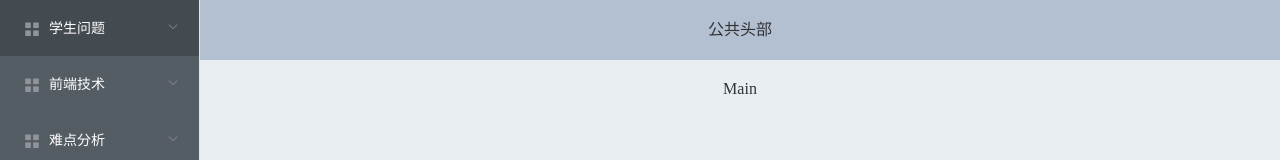
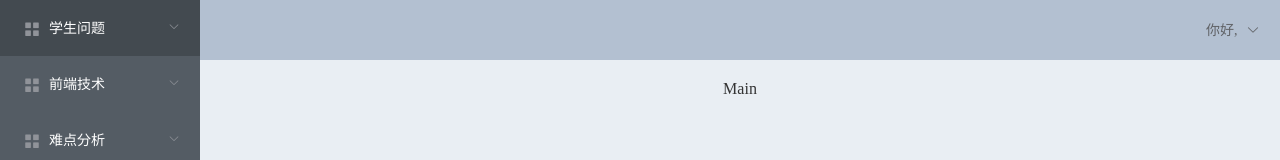
Before and after one commit to guopengfei116/store-backstage-guang14, a Vue app: page /#/ in a window 1280 px wide. Shown: the top 160 px of the page. Built offline with nearby package versions, Linux system fonts and the light colour scheme.

Commit message:
实现页面公共头部组件, 导航样式微调

```diff
--- a/src/component/admin/Admin.vue
+++ b/src/component/admin/Admin.vue
@@ -58,7 +58,7 @@
         .el-header {
             background-color: #B3C0D1;
             color: #333;
-            text-align: center;
+            text-align: right;
             line-height: 60px;
         }
 
--- a/src/component/admin/frame/Aside.vue
+++ b/src/component/admin/frame/Aside.vue
@@ -3,8 +3,6 @@
         <el-menu
             default-active="2"
             class="el-menu-vertical-demo"
-            @open="handleOpen"
-            @close="handleClose"
             background-color="#545c64"
             text-color="#fff"
             active-text-color="#ffd04b">
@@ -37,35 +35,35 @@
                         [
                             { title: '内容管理', path: '/' },
                             { title: '类别管理', path: '/' },
-                            { title: '评论管理', path: '/'  }
+                            { title: '评论管理', path: '/' }
                         ]
                     },
                     { title: '前端技术', children:
                         [
                             { title: '内容管理', path: '/' },
                             { title: '类别管理', path: '/' },
-                            { title: '评论管理', path: '/'  }
+                            { title: '评论管理', path: '/' }
                         ]
                     },
                     { title: '难点分析', children:
                         [
                             { title: '内容管理', path: '/' },
                             { title: '类别管理', path: '/' },
-                            { title: '评论管理', path: '/'  }
+                            { title: '评论管理', path: '/' }
                         ]
                     },
                     { title: '资源管理', children:
                         [
                             { title: '内容管理', path: '/' },
                             { title: '类别管理', path: '/' },
-                            { title: '评论管理', path: '/'  }
+                            { title: '评论管理', path: '/' }
                         ]
                     },
                     { title: '商品管理', children:
                         [
                             { title: '内容管理', path: '/' },
                             { title: '类别管理', path: '/' },
-                            { title: '评论管理', path: '/'  }
+                            { title: '评论管理', path: '/' }
                         ]
                     },
                     { title: '订单管理', children:
@@ -80,11 +78,20 @@
 </script>
 
 <style scoped lang="less">
+    // 让导航列表撑满屏幕
     .aside {
         height: 100%;
+
+        // 导航列表文字左对齐, 并去掉展开列表时右边的1像素边框
         .el-menu {
             height: 100%;
             text-align: left;
+            border-right: 0;
+
+            // 去掉导航列表的最小宽度限制
+            &-item {
+                min-width: 0;
+            }
         }
     }
 </style>
--- a/src/component/admin/frame/Header.vue
+++ b/src/component/admin/frame/Header.vue
@@ -1,12 +1,47 @@
 <template>
     <div>
-        公共头部
+        <!-- 下拉菜单: 通过command监听菜单点击事件, 事件回调里会收到被点击菜单的标识符 -->
+        <el-dropdown @command="handleCommand">
+            <!-- 菜单title -->
+            <span class="el-dropdown-link">
+                你好, {{ username }}
+                <i class="el-icon-arrow-down el-icon--right"></i>
+            </span>
+
+            <!-- 菜单列表 -->
+            <el-dropdown-menu slot="dropdown">
+                <el-dropdown-item>修改密码</el-dropdown-item>
+                <el-dropdown-item command="logout">注销登陆</el-dropdown-item>
+            </el-dropdown-menu>
+        </el-dropdown>
     </div>
 </template>
 
 <script>
     export default {
+        data() {
+            return {
+                // 通过路由参数拿到用户名
+                username: this.$route.params.uname
+            }
+        },
 
+        methods: {
+            // 调用接口注销登陆, 成功后跳转到登陆页
+            logout() {
+                this.$http.get(this.$api.logout)
+                    .then(rsp => this.$router.push('/login'));
+            },
+
+            // 点击菜单时的处理函数
+            handleCommand(command) {
+                switch (command) {
+                    case 'logout':
+                        this.logout();
+                        break;
+                }
+            }
+        },
     }
 </script>
 
--- a/src/component/login/Login.vue
+++ b/src/component/login/Login.vue
@@ -67,8 +67,9 @@
                 // 先校验表单, 再提交
                 this.$refs[formName].validate((result) => {
                     if(result) {
+                        // 登陆成功后, 通过params把用户名传递给新页面
                         this.$http.post(this.$api.login, this.user)
-                            .then(rsp => alert(rsp.data.message.realname));
+                            .then(rsp => this.$router.push({ name: 'a', params: { uname: rsp.data.message.uname } }));
                     }else {
                         alert('哥们你逗我呢!')
                     }
--- a/src/router/index.js
+++ b/src/router/index.js
@@ -6,7 +6,7 @@ import AdminComponent from '../component/admin/Admin.vue';
 export default {
     routes: [
         // 后台管理首页
-        { name: 'h', path: '/', component: AdminComponent, children: [
+        { name: 'a', path: '/', component: AdminComponent, children: [
 
         ]},
 
```
